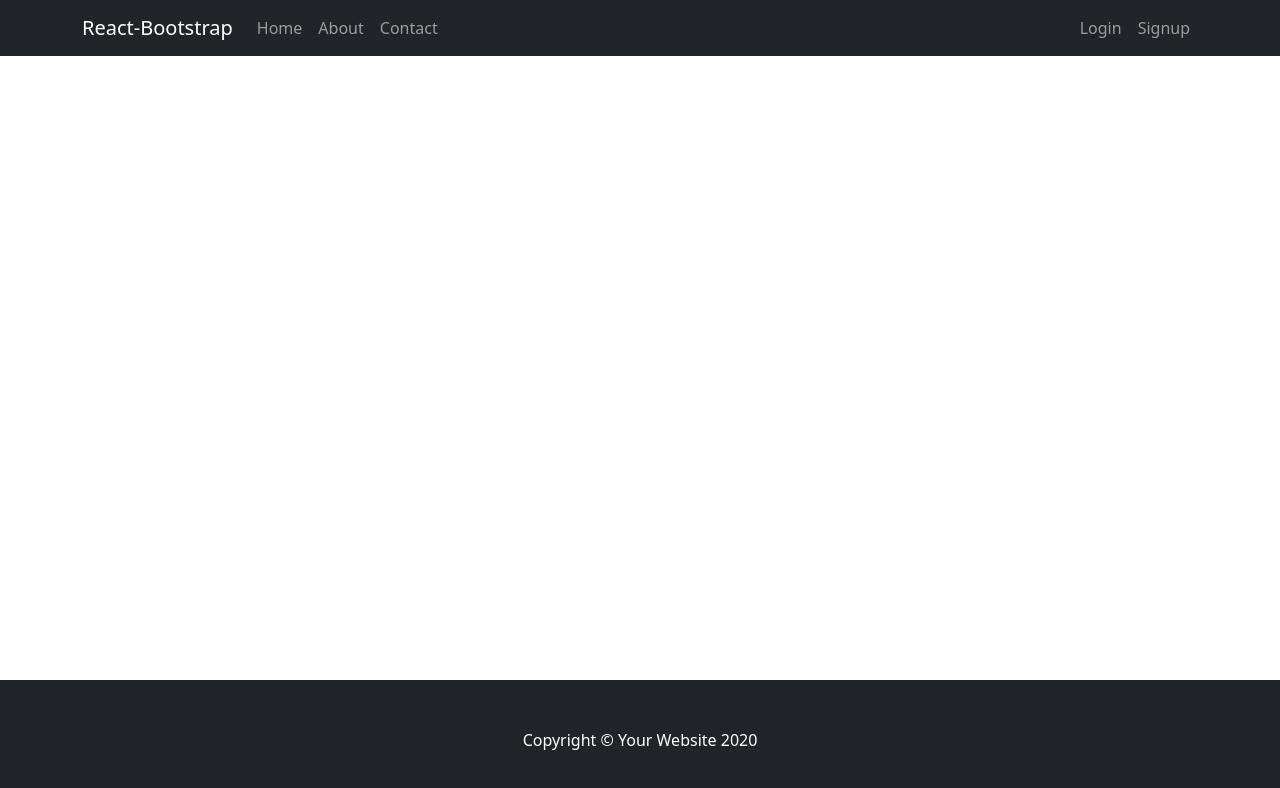
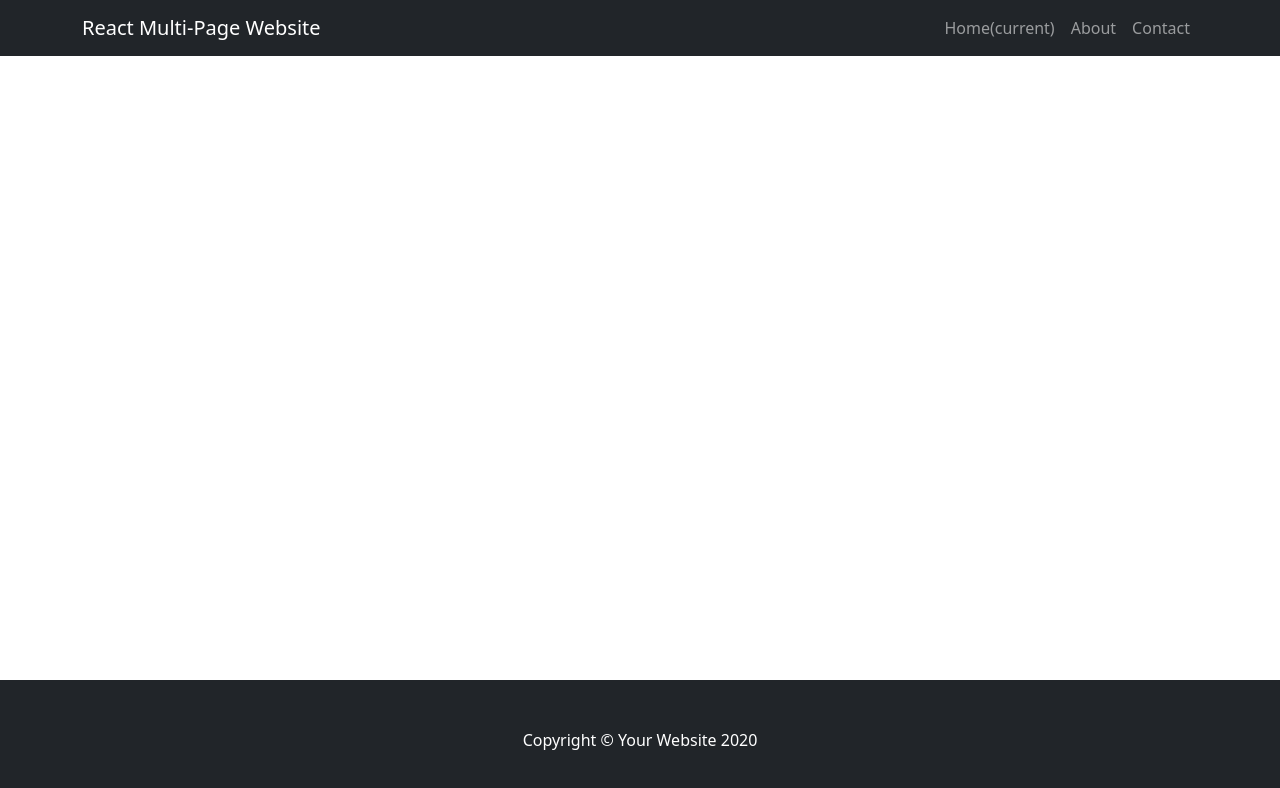
Before and after one commit to manselli/climbing-blog, a React (Create React App) app: page / in a window 1280 px wide. Shown: the top 788 px of the page. Built offline with nearby package versions, Linux system fonts and the light colour scheme.

Commit message:
bafgxfi678

```diff
--- a/src/components/Navigation.tsx
+++ b/src/components/Navigation.tsx
@@ -4,23 +4,35 @@ import { NavLink } from "react-router-dom";
 
 function Navigation() {
   return (
-    <Navbar collapseOnSelect expand="lg" bg="dark" variant="dark">
-  <Container>
-  <Navbar.Brand href="#home">React-Bootstrap</Navbar.Brand>
-  <Navbar.Toggle aria-controls="responsive-navbar-nav" />
-  <Navbar.Collapse id="responsive-navbar-nav">
-    <Nav className="me-auto">
-      <NavLink className="nav-link" to="/climbing-blog/">Home</NavLink>
-      <NavLink className="nav-link" to="/climbing-blog/about">About</NavLink>
-      <NavLink className="nav-link" to="/climbing-blog/contact">Contact</NavLink>
-    </Nav>
-    <Nav>
-      <NavLink className="nav-link" to="/climbing-blog/login">Login</NavLink>
-      <NavLink className="nav-link" to="/climbing-blog/signup">Signup</NavLink>
-    </Nav>
-  </Navbar.Collapse>
-  </Container>
-</Navbar>
+    <div className="navigation">
+    <nav className="navbar navbar-expand navbar-dark bg-dark">
+      <div className="container">
+        <NavLink className="navbar-brand" to="/climbing-blog/">
+          React Multi-Page Website
+        </NavLink>
+        <div>
+          <ul className="navbar-nav ml-auto">
+            <li className="nav-item">
+              <NavLink className="nav-link" to="/climbing-blog/">
+                Home
+                <span className="sr-only">(current)</span>
+              </NavLink>
+            </li>
+            <li className="nav-item">
+              <NavLink className="nav-link" to="/climbing-blog/about">
+                About
+              </NavLink>
+            </li>
+            <li className="nav-item">
+              <NavLink className="nav-link" to="/climbing-blog/contact">
+                Contact
+              </NavLink>
+            </li>
+          </ul>
+        </div>
+      </div>
+    </nav>
+  </div>
   );
 }
 
```
